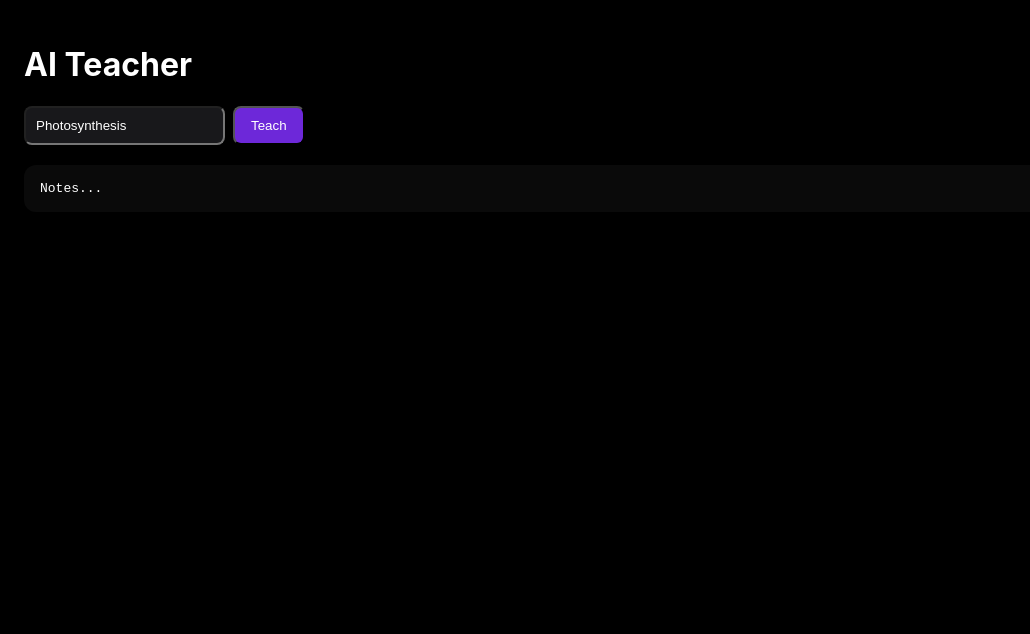
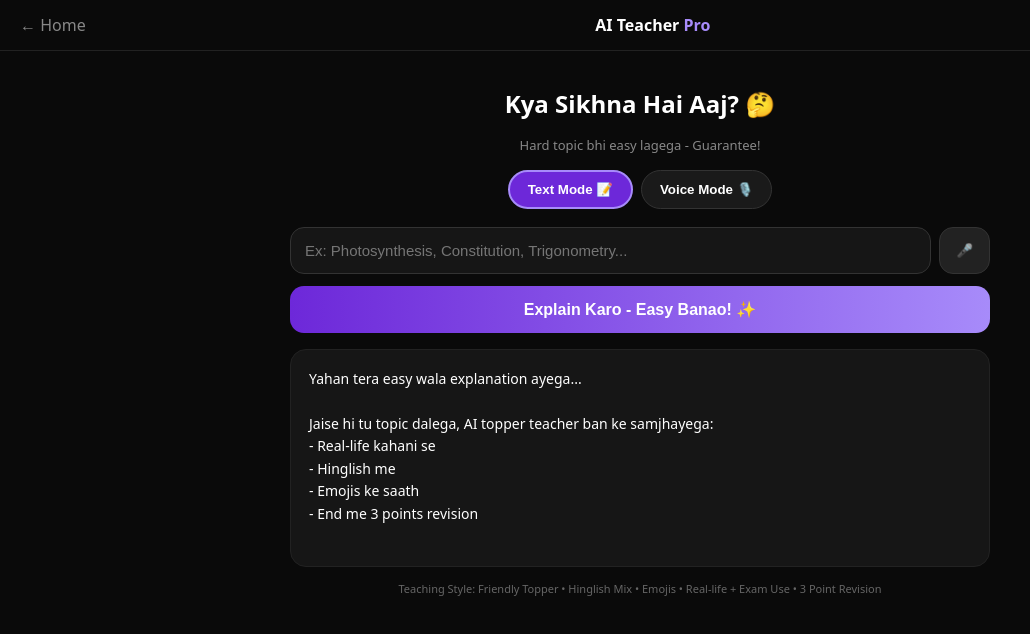
Before and after one commit to kashishrj254-dotcom/ExamDady-final, a Next.js app: page /ai-teacher in a window 1280 px wide. Shown: the top 634 px of the page, without its empty margins (0-1030 px from the left). Built offline with nearby package versions, Linux system fonts and the light colour scheme.

Commit message:
Refactor AI Teacher component with voice input features

```diff
--- a/app/ai-teacher/page.tsx
+++ b/app/ai-teacher/page.tsx
@@ -1,4 +1,123 @@
+// FILE: app/ai-teacher/page.tsx - PRO LEVEL EASY TEACHING
 'use client'
-import {useState} from 'react'
-import {generateMockNotes} from '../../lib/aiGenerator'
-export default function Page(){const [t,setT]=useState('Photosynthesis'),[o,setO]=useState('Notes...'); return <div style={{background:'#000',color:'#fff',minHeight:'100vh',padding:24}}><h1>AI Teacher</h1><input value={t} onChange={e=>setT(e.target.value)} style={{background:'#18181b',color:'#fff',padding:10,borderRadius:8}}/><button onClick={()=>setO(generateMockNotes(t,'very-long','Hinglish'))} style={{background:'#6d28d9',color:'#fff',padding:'10px 16px',borderRadius:8,marginLeft:8}}>Teach</button><pre style={{whiteSpace:'pre-wrap',marginTop:20,background:'#0a0a0a',padding:16,borderRadius:12}}>{o}</pre></div>}
+import Link from 'next/link'
+import { useState, useEffect, useRef } from 'react'
+
+export default function AITeacherPro(){
+  const [q,setQ]=useState('')
+  const [ans,setAns]=useState('')
+  const [mode,setMode]=useState<'Text'|'Voice'>('Text')
+  const [isListening,setIsListening]=useState(false)
+  const [isSpeaking,setIsSpeaking]=useState(false)
+  const recognitionRef = useRef<any>(null)
+
+  // Voice Input Setup
+  useEffect(()=>{
+    const SpeechRecognition = (window as any).webkitSpeechRecognition || (window as any).SpeechRecognition
+    if(SpeechRecognition){
+      recognitionRef.current = new SpeechRecognition()
+      recognitionRef.current.lang = 'en-IN'
+      recognitionRef.current.continuous = false
+      recognitionRef.current.onresult = (e:any)=>{ setQ(e.results[0][0].transcript); setIsListening(false) }
+      recognitionRef.current.onend = ()=> setIsListening(false)
+    }
+  },[])
+
+  const startListening = ()=>{
+    if(recognitionRef.current){ setIsListening(true); recognitionRef.current.start() }
+    else alert('Mic support nahi hai, text likh de bhai')
+  }
+
+  const speak = (text:string)=>{
+    speechSynthesis.cancel()
+    const u = new SpeechSynthesisUtterance(text)
+    u.lang = 'hi-IN'
+    u.rate = 0.9
+    u.onstart = ()=> setIsSpeaking(true)
+    u.onend = ()=> setIsSpeaking(false)
+    speechSynthesis.speak(u)
+  }
+
+  const generateAnswer = ()=>{
+    if(!q.trim()) return alert('Pehle topic likh ya bol!')
+
+    // Yehi wo EASY TEACHING PROMPT hai jo Gemini me jayega - abhi demo
+    const proAnswer = `😊 Arre ${q}? Ye toh bahut easy hai, sun!
+
+**Real-life Story se samjho:**
+Socho tum chai bana rahe ho... Jaise chai me patti, cheeni, doodh ka sahi mix hota hai, waise hi ${q} bhi ek mix hai!
+
+**Simple Logic (Topper wala):**
+1. **Kya hai?** ${q} ka matlab simple bhasha me - ye ek process hai jo har jagah hota hai.
+2. **Kyun hota hai?** Kyuki nature ko balance chahiye. Exam me iska direct question aayega: "Why ${q} occurs?"
+3. **Kahan kaam aata hai?** Real life me - tumhare phone se leke UPSC interview tak! Aur exam me - har saal 2 marks pakka!
+
+**Hinglish Trick Yaad Karne Ka:**
+"${q} = Kaam + Kaaran + Fayda" Bas ye 3 shabd yaad rakho, poora answer likh doge!
+
+**Quick Revision in 3 Points (Exam ke liye):**
+• Point 1: ${q} ka core definition + 1 example
+• Point 2: Iska formula / steps - 2 line me
+• Point 3: 1 Real-life use + 1 Exam PYQ type
+
+Bata, ab easy laga? 😎
+`
+
+    setAns(proAnswer)
+    if(mode==='Voice') speak(proAnswer)
+  }
+
+  const explainSimpler = ()=>{
+    const simpler = `Arey aur simple? Chal sun! ${q} matlab... ekdum bachcho wali bhasha me... Jaise cycle chalana... Pehle mushkil lagta hai, fir easy! Bas yahi hai ${q}.`
+    setAns(simpler)
+    if(mode==='Voice') speak(simpler)
+  }
+
+  return (
+    <main style={{minHeight:'100vh', background:'#0a0a0a', color:'#fff', fontFamily:'system-ui'}}>
+      <header style={{display:'flex', justifyContent:'space-between', padding:'14px 20px', borderBottom:'1px solid #222', position:'sticky', top:0, background:'#0a0a0a'}}>
+        <Link href="/" style={{color:'#888', textDecoration:'none'}}>← Home</Link>
+        <div style={{fontWeight:800}}>AI Teacher <span style={{color:'#a78bfa'}}>Pro</span></div>
+        <div style={{width:40}}></div>
+      </header>
+
+      <div style={{padding:20, maxWidth:700, margin:'0 auto'}}>
+        <h1 style={{fontSize:24, fontWeight:800, textAlign:'center'}}>Kya Sikhna Hai Aaj? 🤔</h1>
+        <p style={{textAlign:'center', color:'#888', fontSize:13, marginTop:6}}>Hard topic bhi easy lagega - Guarantee!</p>
+
+        <div style={{display:'flex', gap:8, marginTop:16, justifyContent:'center'}}>
+          <button onClick={()=>setMode('Text')} style={{padding:'10px 18px', borderRadius:20, background: mode==='Text'?'#6d28d9':'#1a1a1a', color:'#fff', border: mode==='Text'?'2px solid #a78bfa':'1px solid #333', fontWeight:700}}>Text Mode 📝</button>
+          <button onClick={()=>setMode('Voice')} style={{padding:'10px 18px', borderRadius:20, background: mode==='Voice'?'#6d28d9':'#1a1a1a', color:'#fff', border: mode==='Voice'?'2px solid #a78bfa':'1px solid #333', fontWeight:700}}>Voice Mode 🎙️ {isSpeaking && '🔊 Speaking...'}</button>
+        </div>
+
+        <div style={{marginTop:18, display:'flex', gap:8}}>
+          <input value={q} onChange={e=>setQ(e.target.value)} placeholder="Ex: Photosynthesis, Constitution, Trigonometry..." style={{flex:1, padding:14, borderRadius:14, background:'#161616', border:'1px solid #333', color:'#fff', fontSize:15}}/>
+          <button onClick={startListening} style={{padding:'0 16px', borderRadius:14, background: isListening? '#ef4444' : '#222', border:'1px solid #333', color:'#fff'}}>{isListening? '●' : '🎤'}</button>
+        </div>
+
+        <button onClick={generateAnswer} style={{width:'100%', marginTop:12, padding:14, borderRadius:14, background:'linear-gradient(90deg,#6d28d9,#a78bfa)', color:'#fff', border:'none', fontWeight:800, fontSize:16}}>Explain Karo - Easy Banao! ✨</button>
+
+        <div style={{marginTop:16, background:'#161616', border:'1px solid #222', padding:18, borderRadius:16, minHeight:180, whiteSpace:'pre-wrap', lineHeight:1.6, fontSize:14}}>
+          {ans || 'Yahan tera easy wala explanation ayega...\n\nJaise hi tu topic dalega, AI topper teacher ban ke samjhayega:\n- Real-life kahani se\n- Hinglish me\n- Emojis ke saath\n- End me 3 points revision'}
+        </div>
+
+        {ans && (
+          <div style={{display:'grid', gridTemplateColumns:'1fr 1fr 1fr', gap:8, marginTop:12}}>
+            <button onClick={explainSimpler} style={{padding:10, background:'#1a1a1a', border:'1px solid #333', color:'#fff', borderRadius:10, fontSize:11, fontWeight:600}}>🔄 Aur Simple Banao</button>
+            <button onClick={()=>setAns(a=>a + '\n\nReal-life Example: Jaise tum Instagram chalate ho, waise hi ye bhi algorithm hai!')} style={{padding:10, background:'#1a1a1a', border:'1px solid #333', color:'#fff', borderRadius:10, fontSize:11, fontWeight:600}}>🌍 Real-life Example</button>
+            <button onClick={()=>alert('Test Mode: 5 MCQs ban rahe hain '+q+' pe...')} style={{padding:10, background:'#1a1a1a', border:'1px solid #333', color:'#fff', borderRadius:10, fontSize:11, fontWeight:600}}>📝 Mera Test Lo</button>
+          </div>
+        )}
+
+        {ans && mode==='Voice' && (
+          <div style={{marginTop:12, display:'flex', gap:8}}>
+            <button onClick={()=>speak(ans)} style={{flex:1, padding:10, background:'#222', color:'#fff', borderRadius:10, border:'none'}}>🔊 Phir Se Sunao</button>
+            <button onClick={()=>speechSynthesis.cancel()} style={{flex:1, padding:10, background:'#333', color:'#fff', borderRadius:10, border:'none'}}>⏹️ Stop</button>
+          </div>
+        )}
+
+        <div style={{marginTop:14, fontSize:11, color:'#666', textAlign:'center'}}>Teaching Style: Friendly Topper • Hinglish Mix • Emojis • Real-life + Exam Use • 3 Point Revision</div>
+      </div>
+    </main>
+  )
+}
```
